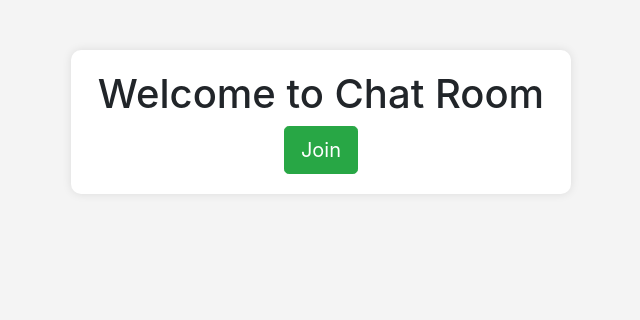
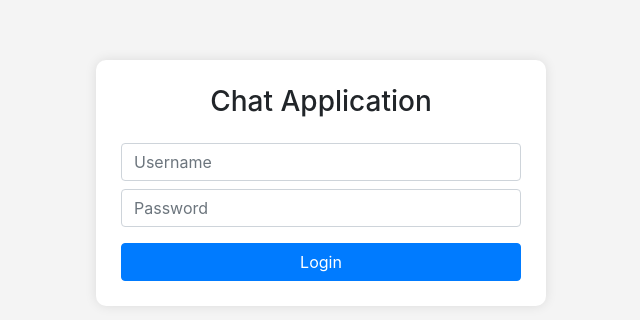
Before and after one commit to Nauman-Saiyed/Chat-App-Websockets, a FastAPI app: page / in a window 1280 px wide. Shown: the top 320 px of the page, without its empty margins (319-959 px from the left). Run offline with FastAPI, Linux system fonts and the light colour scheme; some libraries are stand-ins or nearby versions.

Commit message:
Updated frontend for user login and minor chnages in backend

```diff
--- a/models/user.py
+++ b/models/user.py
@@ -5,8 +5,8 @@ from core.security import hash_password
 def user_detail(data : dict):
     return {
         "_id" : ObjectId(),
-        "name" : data["name"],
-        "email" : data["email"],
+        "username" : data["username"],
+        # "email" : data["email"],
         "password" : hash_password(data["password"]),
         "created_at" : datetime.now(UTC),
         "updated_at" : datetime.now(UTC),
--- a/static/css/styles.css
+++ b/static/css/styles.css
@@ -1,41 +1,46 @@
-/* Custom CSS for styling */
 body {
   background-color: #f4f4f4;
 }
 
 .container {
-  max-width: 500px;
-  margin: 0 auto;
-  margin-top: 50px;
-  background-color: #fff;
-  padding: 20px;
+  max-width: 450px;
+  margin-top: 60px;
+  background-color: #ffffff;
+  padding: 25px;
   border-radius: 10px;
-  box-shadow: 0px 0px 10px rgba(0, 0, 0, 0.1);
-  text-align: center;
+  box-shadow: 0px 0px 12px rgba(0, 0, 0, 0.1);
 }
 
 #chat {
   display: none;
+  max-height: 300px;
+  overflow-y: auto;
+  padding: 10px;
 }
 
-li {
-  display: block;
+#message-input {
+  display: none;
+}
+
+#messages {
+  list-style: none;
+  padding-left: 0;
 }
 
 .user-message {
-  background-color: #17A2B8;
-  color: #fff;
-  border-radius: 0.5em;
-  padding: 5px 10px;
+  background-color: #17a2b8;
+  color: white;
+  padding: 6px 10px;
   margin: 5px 0;
-  float: left;
+  border-radius: 6px;
+  text-align: left;
 }
 
 .other-message {
-  background-color: #007BFF;
-  color: #fff;
-  border-radius: 0.5em;
-  padding: 5px 10px;
+  background-color: #007bff;
+  color: white;
+  padding: 6px 10px;
   margin: 5px 0;
-  float: right;
+  border-radius: 6px;
+  text-align: right;
 }
--- a/static/js/scripts.js
+++ b/static/js/scripts.js
@@ -1,78 +1,144 @@
+let socket = null;
+let room = "";
 
-let $ = jQuery;
-let socket;
-const SOCKET_URL="ws://192.168.1.16:8000/message"
+/* =========================
+   LOGIN (AUTO CREATE USER)
+========================= */
+
+$("#login-btn").click(async function () {
+  const username = $("#login-username").val();
+  const password = $("#login-password").val();
+
+  if (!username || !password) {
+    alert("Username and password are required");
+    return;
+  }
+
+  try {
+    const response = await fetch("/auth/login", {
+      method: "POST",
+      headers: {
+        "Content-Type": "application/json"
+      },
+      body: JSON.stringify({
+        username: username,
+        password: password
+      })
+    });
+
+    const data = await response.json();
+
+    if (!response.ok) {
+      alert(data.detail || "Login failed");
+      return;
+    }
+
+    // Store JWT
+    localStorage.setItem("access_token", data.access_token);
+
+    // Move to room section
+    $("#auth-section").hide();
+    $("#room-section").show();
+
+  } catch (error) {
+    console.error(error);
+    alert("Server not reachable");
+  }
+});
+
+/* =========================
+   JOIN ROOM
+========================= */
+
+$("#join-room").click(function () {
+  room = $("#room-name").val();
+
+  if (!room) {
+    alert("Enter a room name");
+    return;
+  }
+
+  $("#room-section").hide();
+  $("#chat").show();
+  $("#message-input").show();
+
+  initializeWebSocket();
+});
+
+/* =========================
+   WEBSOCKET
+========================= */
+
 function initializeWebSocket() {
-  socket = new WebSocket(SOCKET_URL);
+  const token = localStorage.getItem("access_token");
 
-  socket.onopen = function (event) {
-    console.log('WebSocket connection established.');
+  if (!token) {
+    alert("Unauthorized");
+    return;
+  }
+
+  socket = new WebSocket(
+    `ws://${location.host}/message?room=${room}&token=${token}`
+  );
+
+  socket.onopen = function () {
+    console.log("WebSocket connected");
   };
 
   socket.onmessage = function (event) {
     const data = JSON.parse(event.data);
-    const msgClass = data.isMe ? 'user-message' : 'other-message';
-    const sender = data.isMe ? 'You' : data.username;
-    const message = data.data;
-    const messageElement = $('<li>').addClass('clearfix');
-    messageElement.append($('<div>').addClass(msgClass).text(sender + ': ' + message));
-    $('#messages').append(messageElement);
-    $('#chat').scrollTop($('#chat')[0].scrollHeight);
+
+    const msgClass = data.isMe ? "user-message" : "other-message";
+    const messageElement = $("<li>")
+      .addClass(msgClass)
+      .text(`${data.username}: ${data.data}`);
+
+    $("#messages").append(messageElement);
+    $("#chat").scrollTop($("#chat")[0].scrollHeight);
   };
 
-
-  socket.onerror = function (event) {
-    console.error('WebSocket error. Please rejoin the chat.');
-    showJoinModal();
+  socket.onerror = function () {
+    alert("WebSocket error");
   };
 
-  socket.onclose = function (event) {
-    if (event.code === 1000) {
-      console.log('WebSocket closed normally.');
-    } else {
-      console.error('WebSocket closed with error code: ' + event.code + '. Please rejoin the chat.');
-      showJoinModal();
-    }
+  socket.onclose = function () {
+    alert("WebSocket disconnected");
   };
 }
 
-function showJoinModal() {
-  $('#username-form').show();
-  $('#chat').hide();
-  $('#message-input').hide();
-  $('#usernameModal').modal('show');
-}
+/* =========================
+   SEND MESSAGE
+========================= */
 
-$('#open-modal').click(function () {
-  showJoinModal();
-});
+$("#send").click(sendMessage);
 
-function joinChat() {
-  $('#username-form').hide();
-  $('#chat').show();
-  $('#message-input').show();
-  $('#usernameModal').modal('hide');
-}
-
-$('#join').click(function () {
-  initializeWebSocket();
-  joinChat()
-});
-
-$('#send').click(function () {
-  sendMessage();
-});
-
-$('#message').keydown(function (event) {
-  if (event.key === "Enter") {
+$("#message").keydown(function (e) {
+  if (e.key === "Enter") {
     sendMessage();
   }
 });
 
 function sendMessage() {
-  const message = $('#message').val();
-  if (message) {
-    socket.send(JSON.stringify({ "message": message, "username": $('#usernameInput').val() }));
-    $('#message').val('');
-  }
+  const message = $("#message").val();
+
+  if (!message || !socket) return;
+
+  socket.send(
+    JSON.stringify({
+      message: message,
+      room: room
+    })
+  );
+
+  $("#message").val("");
 }
+
+/* =========================
+   LOGOUT (OPTIONAL)
+========================= */
+
+function logout() {
+  localStorage.removeItem("access_token");
+  if (socket) socket.close();
+  location.reload();
+}
--- a/templates/index.html
+++ b/templates/index.html
@@ -1,60 +1,60 @@
 <!DOCTYPE html>
 <html>
+<head>
+  <title>Chat Application</title>
 
-<head>
-  <title>Chat Application </title>
-  <link rel="stylesheet"
-    href="https://maxcdn.bootstrapcdn.com/bootstrap/4.0.0/css/bootstrap.min.css">
-  <link rel="stylesheet" href="{{url_for('static', path='/css/styles.css')}}"
-    type="text/css">
+  <link
+    rel="stylesheet"
+    href="https://maxcdn.bootstrapcdn.com/bootstrap/4.0.0/css/bootstrap.min.css"
+  >
+  <link
+    rel="stylesheet"
+    href="{{ url_for('static', path='/css/styles.css') }}"
+  >
 </head>
 
 <body>
   <div class="container">
-    <h1 class="text-center">Welcome to Chat Room</h1>
-    <div id="chat" class="jumbotron">
-      <ul id="messages"></ul>
+
+    <h3 class="text-center mb-4">Chat Application</h3>
+
+    <!-- LOGIN SECTION -->
+    <div id="auth-section">
+      <input
+        type="text"
+        id="login-username"
+        class="form-control mb-2"
+        placeholder="Username"
+      >
+      <input
+        type="password"
+        id="login-password"
+        class="form-control mb-3"
+        placeholder="Password"
+      >
+      <button id="login-btn" class="btn btn-primary btn-block">
+        Login
+      </button>
     </div>
-    <div id="username-form">
-      <button id="open-modal" class="btn btn-success btn-lg">Join</button>
+
+    <!-- ROOM SECTION -->
+    <div id="room-section" style="display:none;">
+      <input
+        type="text"
+        id="room-name"
+        class="form-control mb-2"
+        placeholder="Enter Room Name"
+      >
+      <button id="join-room" class="btn btn-success btn-block">
+        Join Room
+      </button>
     </div>
-    <div class="input-group mb-3" id="message-input" style="display: none;">
-      <input type="text" id="message" class="form-control"
-        placeholder="Type your message">
-      <div class="input-group-append">
-        <button id="send" class="btn btn-primary">Send</button>
-      </div>
-    </div>
+
+
   </div>
 
-  <!-- Username Modal -->
-  <div class="modal fade" id="usernameModal" tabindex="-1" role="dialog"
-    aria-labelledby="usernameModalLabel" aria-hidden="true">
-    <div class="modal-dialog" role="document">
-      <div class="modal-content">
-        <div class="modal-header">
-          <h5 class="modal-title" id="usernameModalLabel">Enter Your Username
-          </h5>
-        </div>
-        <div class="modal-body">
-          <input type="text" id="usernameInput" class="form-control"
-            placeholder="Your username">
-        </div>
-        <div class="modal-footer">
-          <button type="button" class="btn btn-secondary"
-            data-dismiss="modal">Close</button>
-          <button id="join" class="btn btn-primary"
-            data-dismiss="modal">Join</button>
-        </div>
-      </div>
-    </div>
-  </div>
-
-  <!-- Include Bootstrap and jQuery JavaScript -->
   <script src="https://code.jquery.com/jquery-3.2.1.min.js"></script>
-  <script
-    src="https://maxcdn.bootstrapcdn.com/bootstrap/4.0.0/js/bootstrap.min.js"></script>
-  <script src="{{url_for('static', path='/js/scripts.js')}}"></script>
+  <script src="https://maxcdn.bootstrapcdn.com/bootstrap/4.0.0/js/bootstrap.min.js"></script>
+  <script src="{{ url_for('static', path='/js/scripts.js') }}"></script>
 </body>
-
 </html>
```
Also changed, not shown: routes/auth.py (+18 -7 lines), routes/users.py (+6 -6 lines), schemas/user.py (+7 -7 lines).
